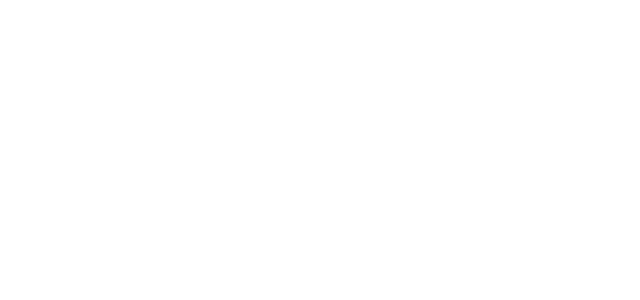
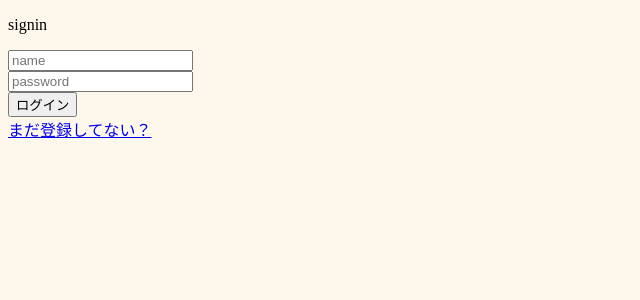
Before and after one commit to yuji2518/Take-a-Camp, a React (Create React App) app: page /Signin in a window 1280 px wide. Shown: the top 300 px of the page, without its empty margins (0-640 px from the left). Built offline with nearby package versions, Linux system fonts and the light colour scheme.

Commit message:
Signup-Signin

```diff
--- a/package.json
+++ b/package.json
@@ -6,6 +6,7 @@
     "@testing-library/jest-dom": "^5.11.4",
     "@testing-library/react": "^11.1.0",
     "@testing-library/user-event": "^12.1.10",
+    "axios": "^0.21.1",
     "react": "^17.0.1",
     "react-dom": "^17.0.1",
     "react-redux": "^7.2.2",
--- /dev/null
+++ b/src/Component/Signin.css
@@ -0,0 +1,3 @@
+body{
+  background-color: #FEF8EC;
+}
--- /dev/null
+++ b/src/Component/Signin.js
@@ -0,0 +1,55 @@
+import './Signin.css';
+import React from 'react';
+import axios from 'axios';
+import { Link } from 'react-router-dom';
+
+
+
+class Signin extends React.Component{
+  constructor(props){
+    super(props);
+    this.state={name:'', password:''}
+
+    this.onChangeName=this.onChangeName.bind(this);
+    this.onChangePassword=this.onChangePassword.bind(this);
+  }
+  onChangeName(event){
+    this.setState({name:event.target.value})
+  }
+  onChangePassword(event){
+    this.setState({password:event.target.value})
+  }
+  render(){
+    return(
+      <div>
+        <p>signin</p>
+        <div>
+          <input type='text' placeholder='name' onChange={(event)=>this.onChangeName(event)}/>
+        </div>
+        <div>
+          <input type='text' placeholder='password' onChange={(event)=>this.onChangePassword(event)}/>
+        </div>
+        <button
+        onClick={()=>
+          {
+            axios({
+            method: 'post',
+            url: 'http://localhost:3000/api/session',
+            withCredentials: true,
+            headers: { 'X-Requested-With': 'XMLHttpRequest' },
+            data: { name:this.state.name, password:this.state.password },
+          })
+          }}>
+          ログイン
+          </button>
+        <div>
+          <Link to='/Signup'>まだ登録してない？</Link>
+        </div>
+      </div>
+    )
+  }
+
+}
+
+
+export default Signin;
--- /dev/null
+++ b/src/Component/Signup.css
@@ -0,0 +1,3 @@
+body{
+  background-color: #FEF8EC;
+}
--- /dev/null
+++ b/src/Component/Signup.js
@@ -0,0 +1,49 @@
+import './Signup.css';
+import React from 'react';
+import axios from 'axios';
+
+
+
+class Signup extends React.Component{
+  constructor(props){
+    super(props);
+    this.state={name:'', password:''}
+
+    this.onChangeName=this.onChangeName.bind(this);
+    this.onChangePassword=this.onChangePassword.bind(this);
+  }
+  onChangeName(event){
+    this.setState({name:event.target.value})
+  }
+  onChangePassword(event){
+    this.setState({password:event.target.value})
+  }
+  render(){
+    return(
+      <div>
+        <p>signup</p>
+        <div>
+          <input type='text' placeholder='name' onChange={(event)=>this.onChangeName(event)}/>
+        </div>
+        <div>
+          <input type='text' placeholder='password' onChange={(event)=>this.onChangePassword(event)}/>
+        </div>
+        <button
+        onClick={()=>{
+          axios({
+            method: 'post',
+            url: 'http://localhost:3000/api/users',
+            withCredentials: true,
+            headers: { 'X-Requested-With': 'XMLHttpRequest' },
+            data: { name:this.state.name, password:this.state.password },
+          })}}>
+          登録
+          </button>
+      </div>
+    )
+  }
+
+}
+
+
+export default Signup;
--- a/src/Component/Top.js
+++ b/src/Component/Top.js
@@ -5,7 +5,7 @@
   return(
     <div>
       <p>Top</p>
-      <button onClick={()=>{history.push('/Main')}}>Next</button>
+      <button onClick={()=>{history.push('/Signin')}}>Next</button>
     </div>
   )
 }
--- a/src/Container/App.js
+++ b/src/Container/App.js
@@ -2,6 +2,8 @@
 import React from 'react';
 import Main from '../Component/Main';
 import Top from '../Component/Top';
+import Signin from '../Component/Signin';
+import Signup from '../Component/Signup';
 import { connect } from 'react-redux';
 import { history } from '../index.js';
 
@@ -12,6 +14,8 @@
       <Router history={history}>
         <Switch>
           <Route exact path='/' render={()=><Top {...this.props}/>}/>
+          <Route exact path='/Signin' render={()=><Signin {...this.props}/>}/>
+          <Route exact path='/Signup' render={()=><Signup {...this.props}/>}/>
           <Route exact path='/Main' render={()=><Main {...this.props}/>}/>
         </Switch>
       </Router>
```
Also changed, not shown: src/App.js (added, +25 -0 lines), 1 other file (tests, documents, lock files or other folders).
